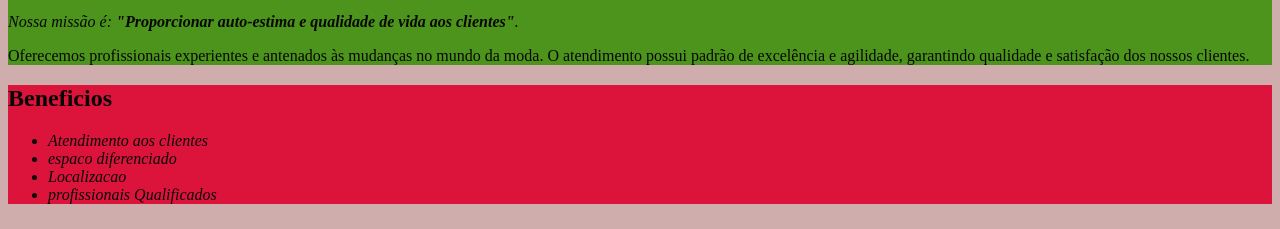
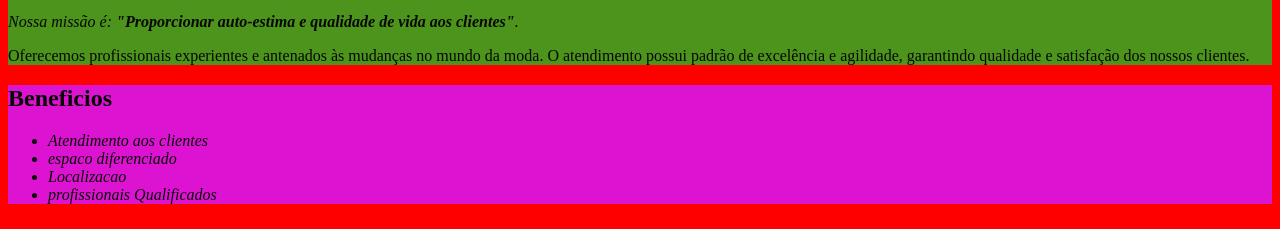
Before and after one commit to MateusAugusto1/EstudosAlura, a plain HTML site: page index.html in a window 1280 px wide. Shown: the part 571-800 px from the top of the page. Drawn offline with Linux system fonts and the light colour scheme.

Commit message:
Update style.css

```diff
--- a/style.css
+++ b/style.css
@@ -3,18 +3,17 @@
     height: 440px;
     width: 100%;
 }
+
 .secund{
     font-size: 18px ;
     color:#F2D750;
 }
-body{
-    background-color: #e27508;
-}
+
 .principal{
     background-color: #4c941c;
 }
 body{
-    background-color:#964a4a73 ;
+    background-color:#ff0000 ;
     color: #080706 ;
 }
 h1{
@@ -25,5 +24,5 @@ h1{
 }
 .beneficios{
     background-attachment: fixed;
-    background-color: crimson;
+    background-color: rgb(220, 20, 210);
 }
```
